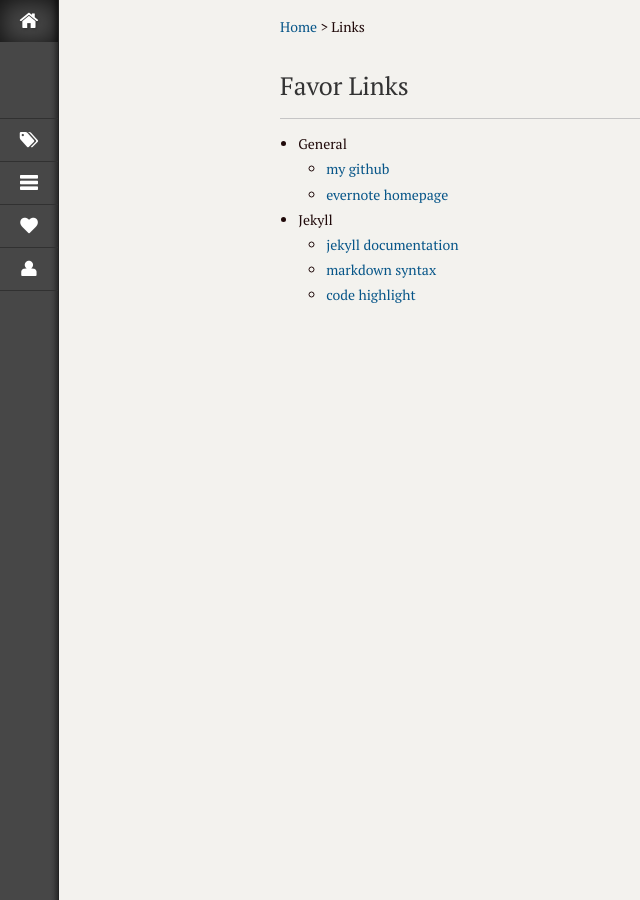
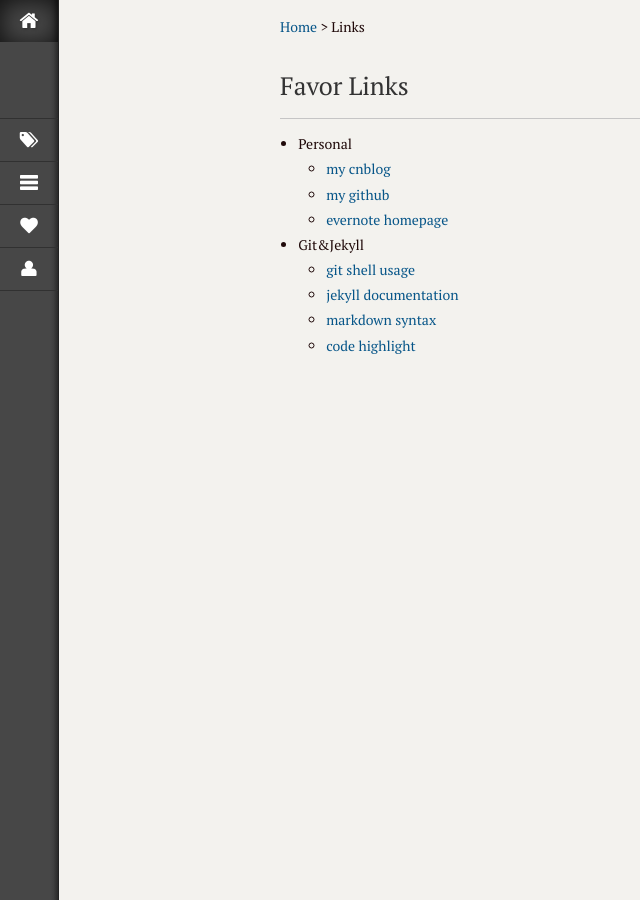
Before and after one commit to awarrior/awarrior.github.io, a Jekyll site: the page built from links.html, in a window 1280 px wide. Shown: the whole page, without its empty margins (0-640 px from the left). Built offline with Jekyll 4.4.1, drawn with Linux system fonts in a browser that asks for light colours.

Commit message:
Update links.html
additional info

```diff
--- a/links.html
+++ b/links.html
@@ -14,14 +14,16 @@ keywords:
 <h1 class="lotus-pagetit">Favor Links</h1>
 <article id="links">
 	<ul>
-		<li><span>General</span>
+		<li><span>Personal</span>
 			<ul>
+				<li><a href="http://www.cnblogs.com/awarrior">my cnblog</a></li>
 				<li><a href="https://github.com/awarrior">my github</a></li>
 				<li><a href="https://app.yinxiang.com/Home.action">evernote homepage</a></li>
 			</ul>
 		</li>
-		<li><span>Jekyll</span>
+		<li><span>Git&Jekyll</span>
 			<ul>
+				<li><a href="http://www.cnblogs.com/cocowool/archive/2010/10/19/1855616.html">git shell usage</a></li>
 				<li><a href="http://jekyllrb.com/docs/home/">jekyll documentation</a></li>
 				<li><a href="http://daringfireball.net/projects/markdown/syntax">markdown syntax</a></li>
 				<li><a href="http://zyzhang.github.io/blog/2012/08/31/highlight-with-Jekyll-and-Pygments/">code highlight</a></li>
```
